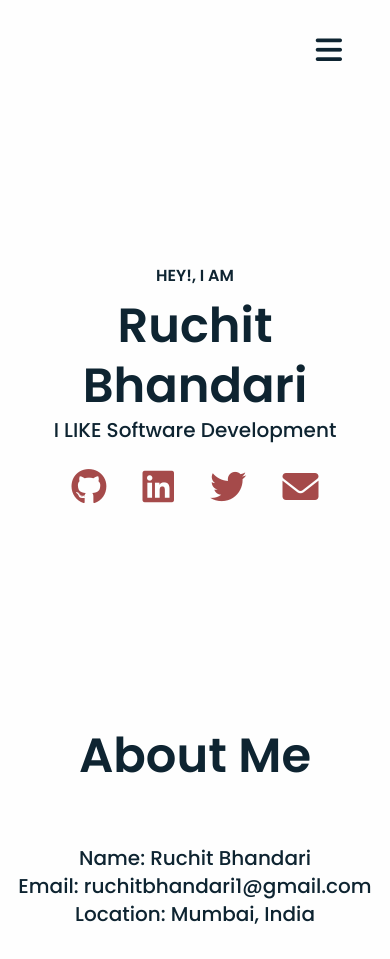
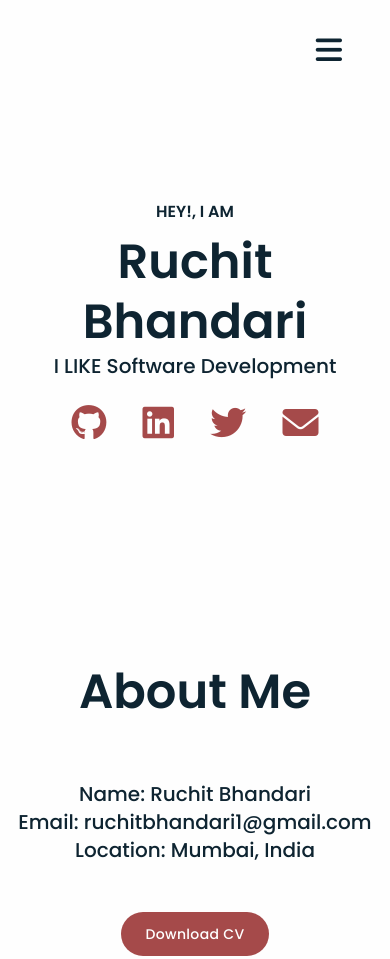
Before and after one commit to ruchitbhandari1/portfolio, a website: page index.html in a window 390 px wide. Shown: the top 959 px of the page. Drawn offline with Linux system fonts and the light colour scheme.

Commit message:
Padding changes in home section for screens less than small

```diff
--- a/index.html
+++ b/index.html
@@ -88,7 +88,7 @@
 
     <!-- home -->
     <section
-      class="home relative sm:max-w-screen-sm md:max-w-screen-md lg:max-w-screen-lg xl:max-w-screen-xl h-full mx-auto pt-40 md:pt-32 px-4 lg:px-8 mt-24 lg:mt-20"
+      class="home relative sm:max-w-screen-sm md:max-w-screen-md lg:max-w-screen-lg xl:max-w-screen-xl h-full mx-auto pt-24 sm:pt-40 md:pt-32 px-4 lg:px-8 mt-24 lg:mt-20"
       id="home"
     >
       <div
```
Also changed, not shown: CSS/tailwind-final.css.
